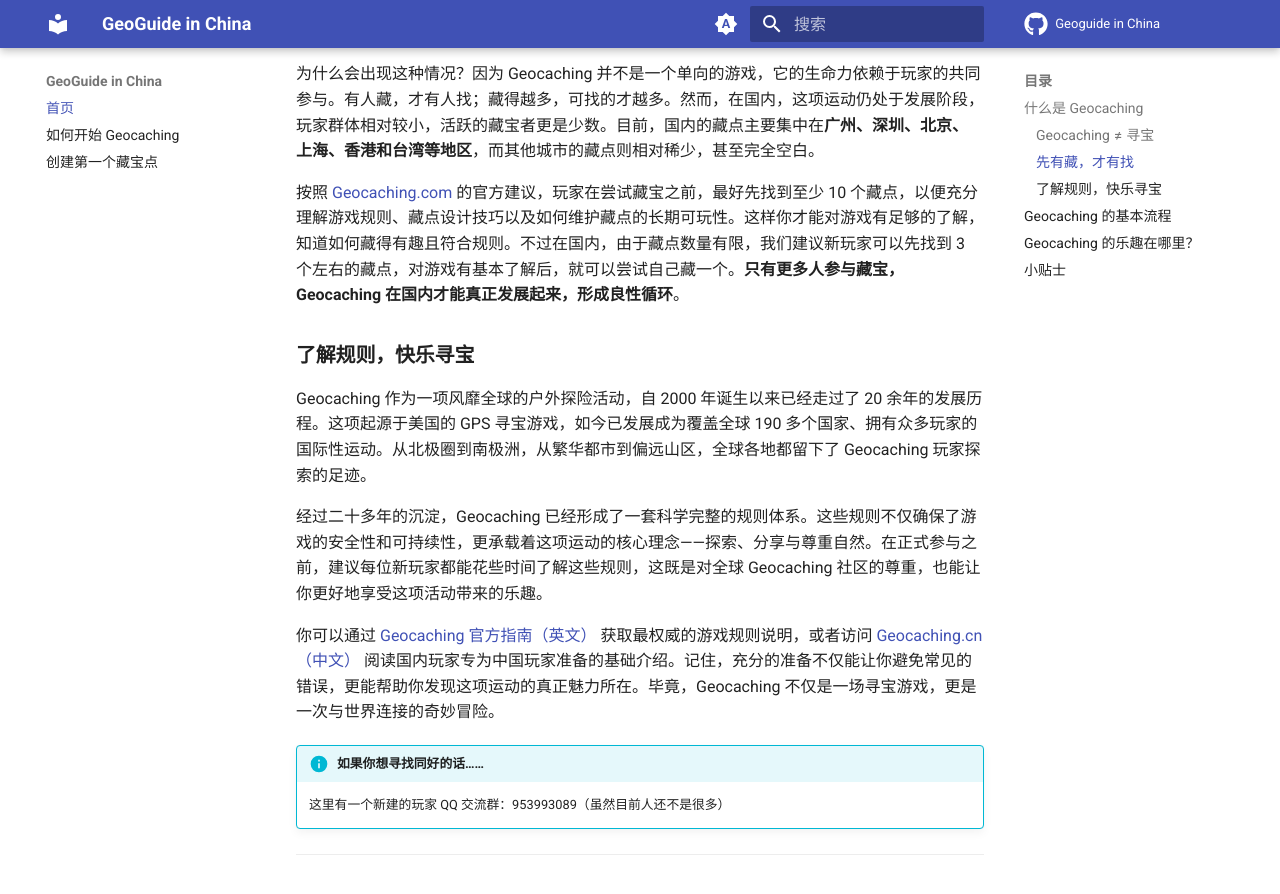
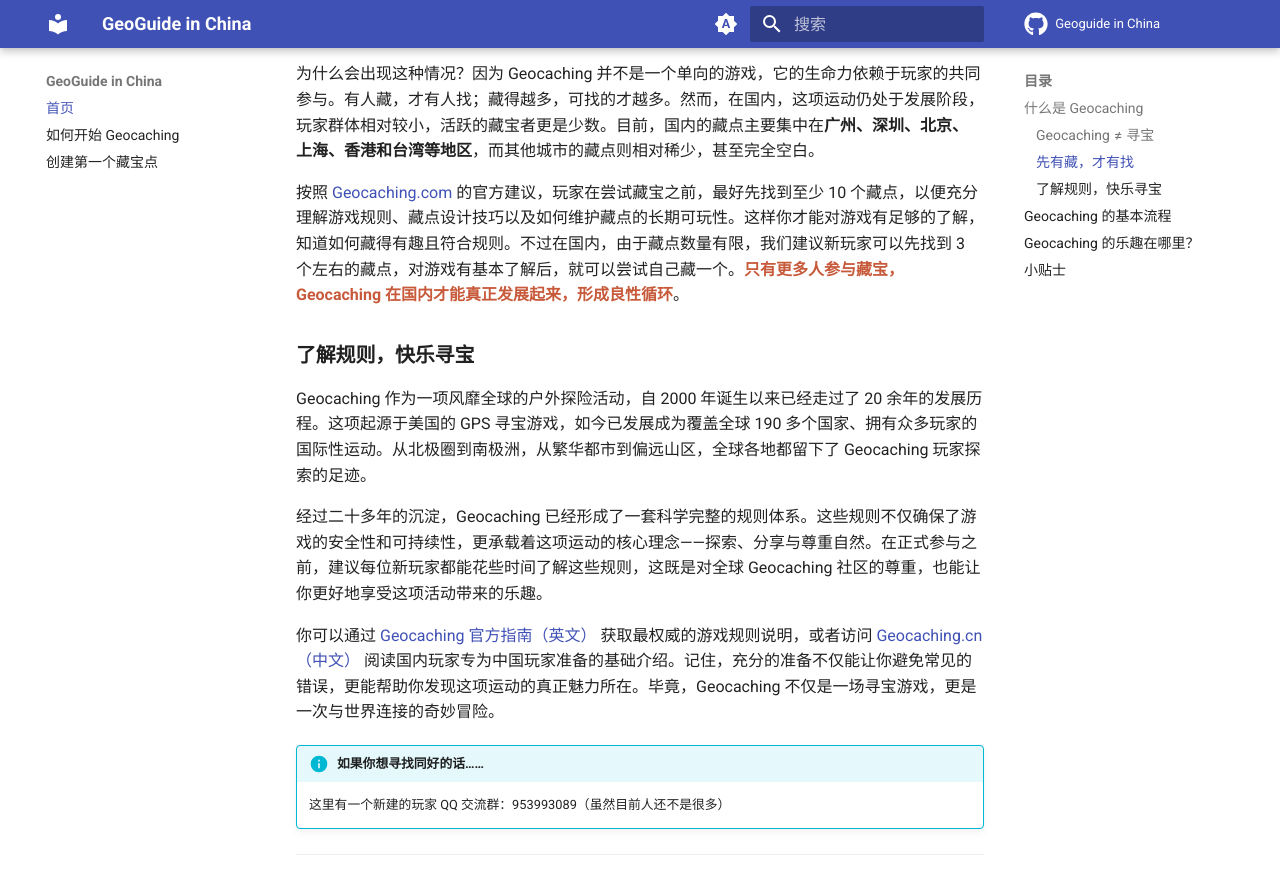
Before and after one commit to Konano/geoguide-in-china, an MkDocs documentation site: the page built from docs/index.md, in a window 1280 px wide and 900 px high, scrolled down 959 px. Shown: the top 894 px of the window. Built offline with MkDocs 1.6.1 and Material for MkDocs 9.7.7, drawn with Linux system fonts in a browser that asks for light colours; comment, search, counter and statistics services are not loaded.

Commit message:
加粗 & 加颜色

```diff
--- a/docs/index.md
+++ b/docs/index.md
@@ -25,7 +25,7 @@
 
 为什么会出现这种情况？因为 Geocaching 并不是一个单向的游戏，它的生命力依赖于玩家的共同参与。有人藏，才有人找；藏得越多，可找的才越多。然而，在国内，这项运动仍处于发展阶段，玩家群体相对较小，活跃的藏宝者更是少数。目前，国内的藏点主要集中在**广州、深圳、北京、上海、香港和台湾等地区**，而其他城市的藏点则相对稀少，甚至完全空白。
 
-按照 [Geocaching.com](https://www.geocaching.com/play/hide) 的官方建议，玩家在尝试藏宝之前，最好先找到至少 10 个藏点，以便充分理解游戏规则、藏点设计技巧以及如何维护藏点的长期可玩性。这样你才能对游戏有足够的了解，知道如何藏得有趣且符合规则。不过在国内，由于藏点数量有限，我们建议新玩家可以先找到 3 个左右的藏点，对游戏有基本了解后，就可以尝试自己藏一个。**只有更多人参与藏宝，Geocaching 在国内才能真正发展起来，形成良性循环**。
+按照 [Geocaching.com](https://www.geocaching.com/play/hide) 的官方建议，玩家在尝试藏宝之前，最好先找到至少 10 个藏点，以便充分理解游戏规则、藏点设计技巧以及如何维护藏点的长期可玩性。这样你才能对游戏有足够的了解，知道如何藏得有趣且符合规则。不过在国内，由于藏点数量有限，我们建议新玩家可以先找到 3 个左右的藏点，对游戏有基本了解后，就可以尝试自己藏一个。<span style="color:#c75a3b">**只有更多人参与藏宝，Geocaching 在国内才能真正发展起来，形成良性循环**</span>。
 
 ### **了解规则，快乐寻宝**
 
```
